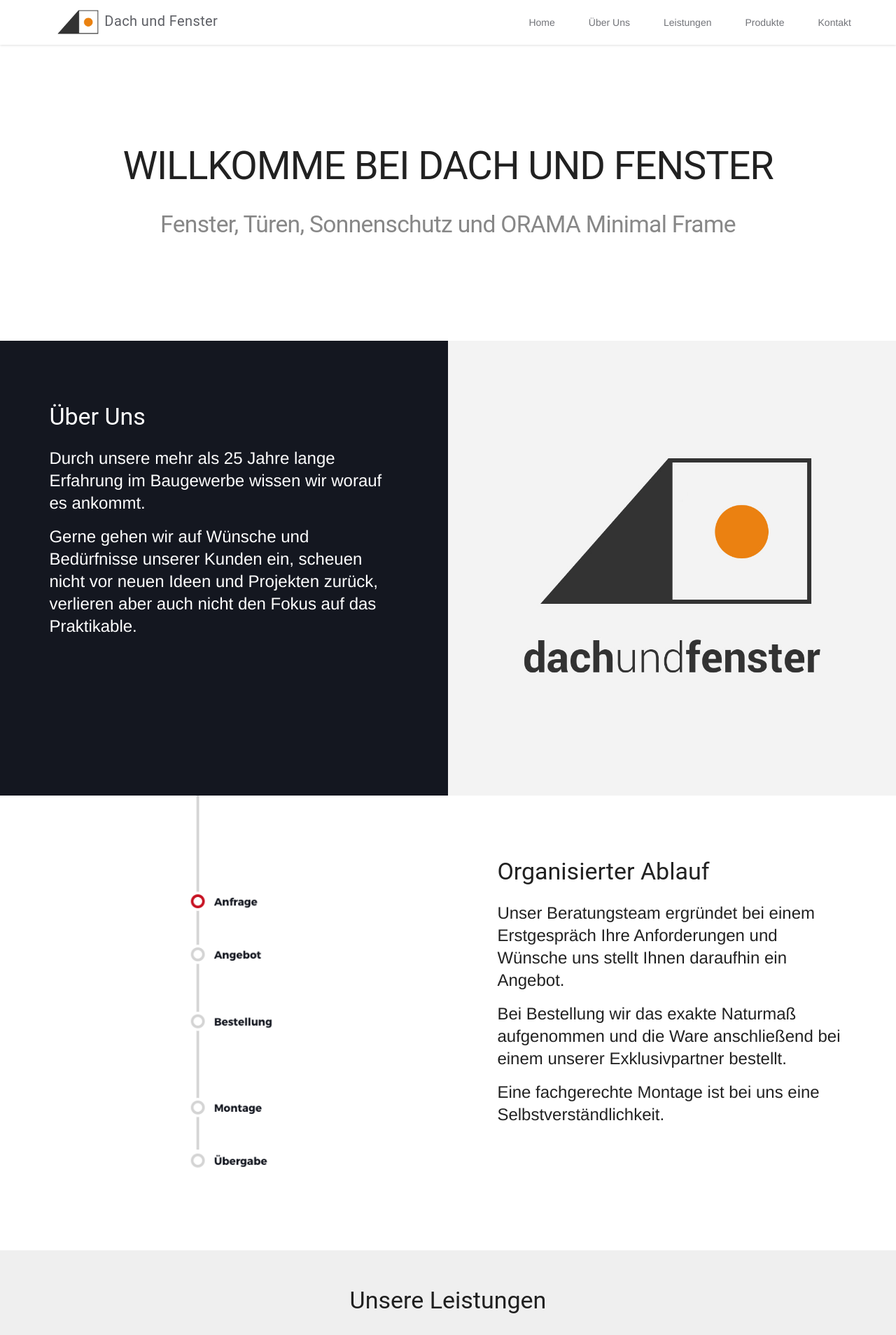
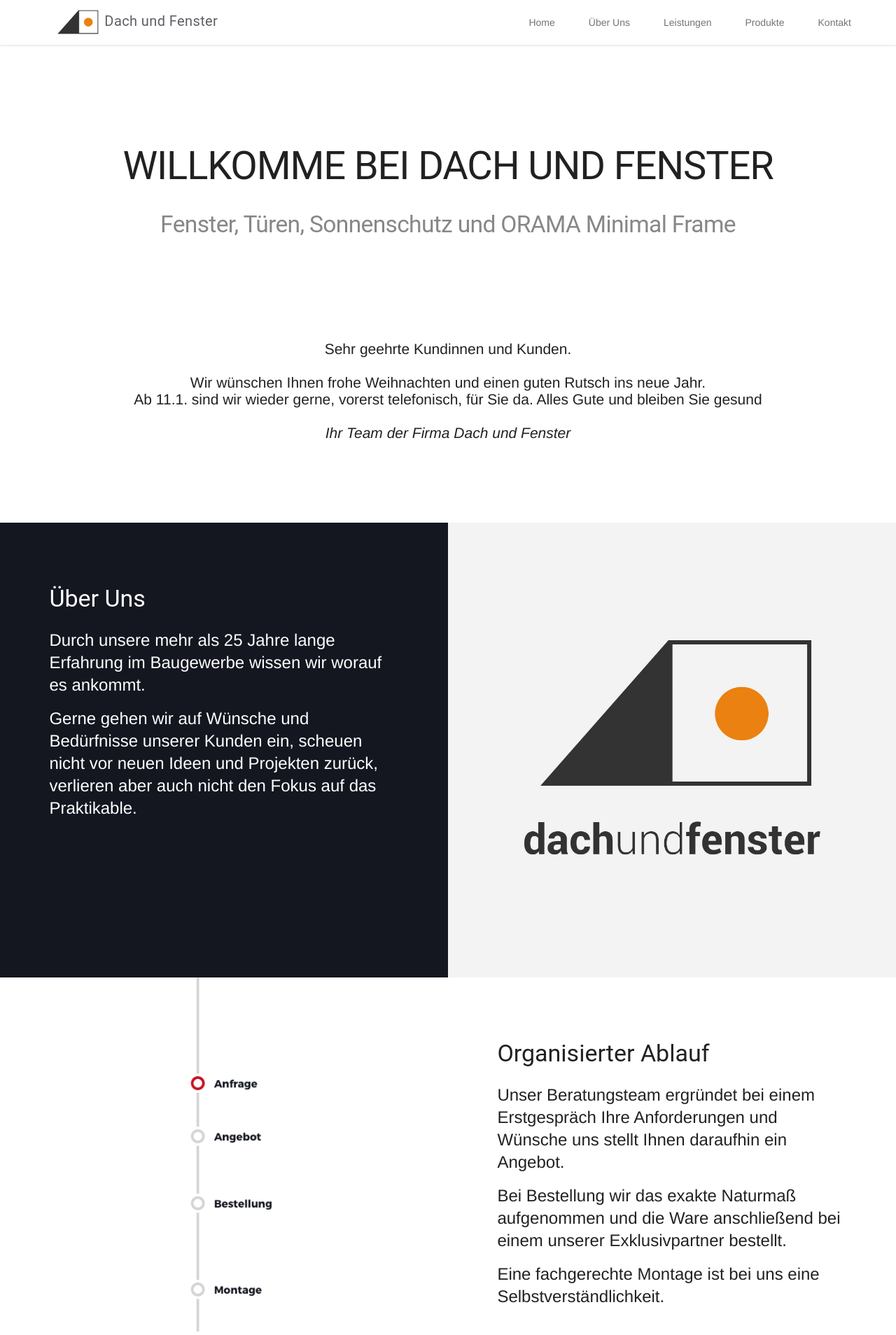
Before and after one commit to GeorgS/dachundfenster, a Jekyll site: the page built from index.md, in a window 1280 px wide. Shown: the top 1908 px of the page at 70% size. Built offline with Jekyll 4.4.1, drawn with Linux system fonts in a browser that asks for light colours; comment, search, counter and statistics services are not loaded; some of the changed text lies outside the part shown.

Commit message:
Update default.html

```diff
--- a/_layouts/default.html
+++ b/_layouts/default.html
@@ -50,6 +50,21 @@
 
       <h1 id="home" class="hero-header">Willkomme bei Dach und Fenster<br/><small>Fenster, Türen, Sonnenschutz und ORAMA Minimal Frame</small>
       </h1>
+
+<div style="
+    text-align: center;
+    padding-bottom: 100px;
+    /* font-size: 2em; */
+">
+<p style="
+    font-size: 1.5rem;
+">Sehr geehrte Kundinnen und Kunden.<br><br>
+
+Wir wünschen Ihnen frohe Weihnachten und einen guten Rutsch ins neue Jahr.<br>
+Ab 11.1. sind wir wieder gerne, vorerst telefonisch, für Sie da. Alles Gute und bleiben Sie gesund<br><br>
+
+    <i>Ihr Team der Firma Dach und Fenster</i></p>
+</div>
 
       <div id="über-uns" class="feature-section">
         <div class="mdl-grid">
```
